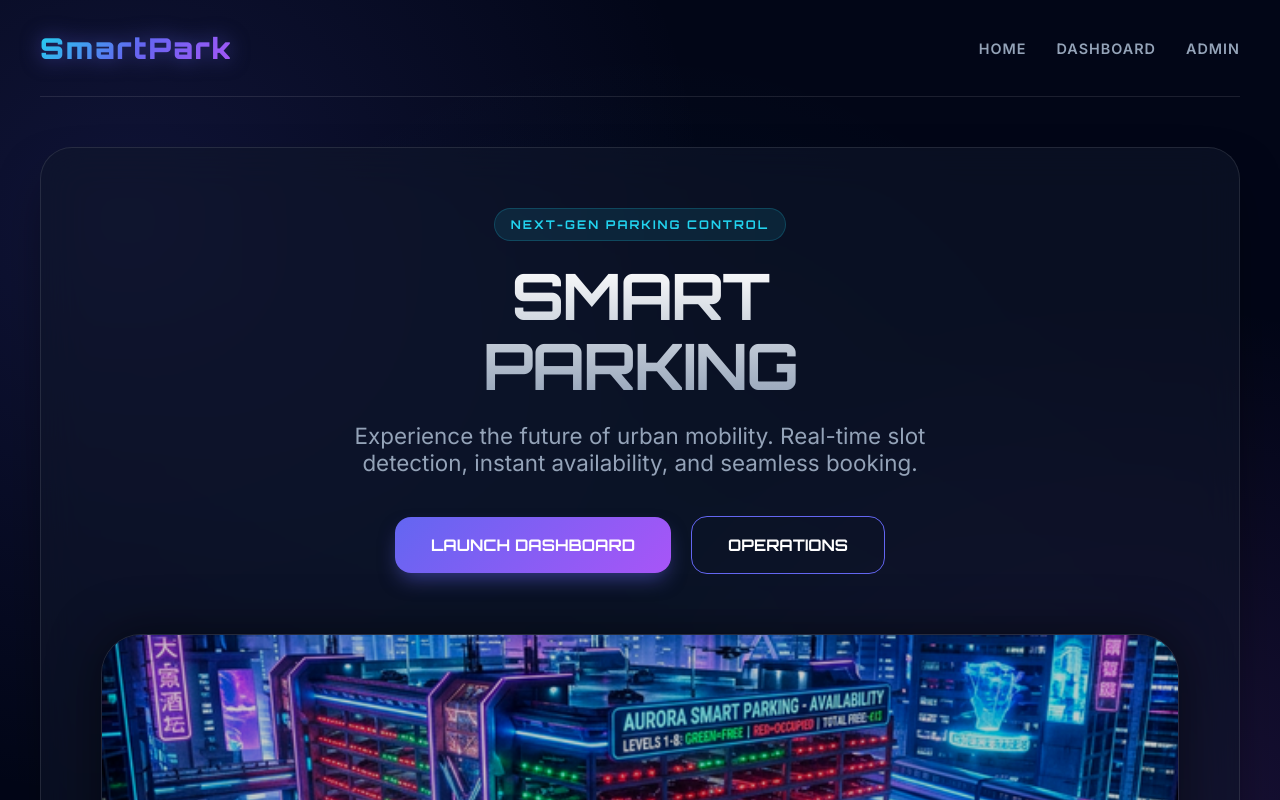
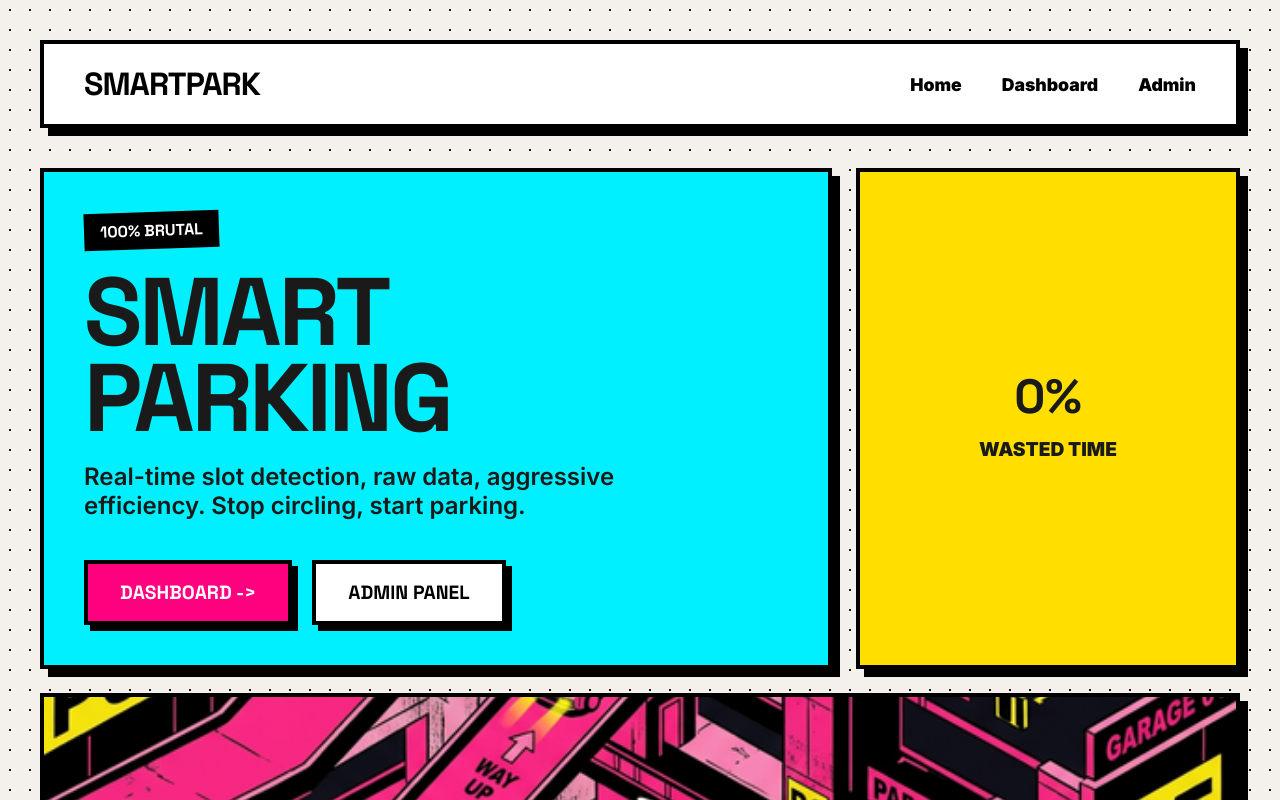
Before and after one commit to nikhil-m-star/Parking, a React (Vite) app in the folder client/: page / in a window 1280 px wide. Shown: the top 800 px of the page. Built offline with nearby package versions, Linux system fonts and the light colour scheme.

Commit message:
UI Pivot: Rebuilt interface using Avant-Garde Neo-Brutalism and Bento Grid layout based on 2024 web design trends

```diff
--- a/client/index.html
+++ b/client/index.html
@@ -8,7 +8,7 @@
   <link rel="preconnect" href="https://fonts.googleapis.com">
   <link rel="preconnect" href="https://fonts.gstatic.com" crossorigin>
   <link
-    href="https://fonts.googleapis.com/css2?family=Inter:wght@300;400;600;800&family=Orbitron:wght@400;700;900&display=swap"
+    href="https://fonts.googleapis.com/css2?family=Inter:wght@400;600;900&family=Space+Grotesk:wght@500;700;900&display=swap"
     rel="stylesheet">
 </head>
 
--- a/client/src/App.css
+++ b/client/src/App.css
@@ -1,15 +1,13 @@
 :root {
-    --primary: #6366f1;
-    --primary-glow: rgba(99, 102, 241, 0.5);
-    --secondary: #a855f7;
-    --accent: #22d3ee;
-    --bg-dark: #020617;
-    --card-bg: rgba(15, 23, 42, 0.6);
-    --border-glow: rgba(255, 255, 255, 0.1);
-    --text-main: #f8fafc;
-    --text-dim: #94a3b8;
-    --success: #10b981;
-    --danger: #ef4444;
+    --bg-color: #f4f0ec;
+    --text-main: #1a1a1a;
+    --brutal-yellow: #ffde00;
+    --brutal-pink: #ff007f;
+    --brutal-cyan: #00f0ff;
+    --brutal-green: #00ff66;
+    --black: #000000;
+    --border-width: 4px;
+    --shadow-color: #000000;
 }
 
 * {
@@ -20,193 +18,208 @@
 
 body {
     font-family: 'Inter', sans-serif;
-    background-color: var(--bg-dark);
+    background-color: var(--bg-color);
     color: var(--text-main);
     min-height: 100vh;
     overflow-x: hidden;
-    position: relative;
-    background-image:
-        radial-gradient(circle at 10% 20%, rgba(99, 102, 241, 0.15) 0%, transparent 40%),
-        radial-gradient(circle at 90% 80%, rgba(168, 85, 247, 0.15) 0%, transparent 40%),
-        radial-gradient(circle at 50% 50%, rgba(34, 211, 238, 0.05) 0%, transparent 60%);
+    background-image: radial-gradient(var(--text-main) 1px, transparent 1px);
+    background-size: 20px 20px;
 }
 
 .app-container {
-    max-width: 1300px;
+    max-width: 1400px;
     margin: 0 auto;
-    padding: 0 40px;
+    padding: 40px;
 }
 
+/* Typography */
+h1,
+h2,
+h3,
+.logo {
+    font-family: 'Space Grotesk', sans-serif;
+    text-transform: uppercase;
+    font-weight: 900;
+}
+
+/* Nav */
 .navbar {
     display: flex;
     justify-content: space-between;
     align-items: center;
-    padding: 30px 0;
-    border-bottom: 1px solid var(--border-glow);
+    padding: 20px 40px;
+    background-color: #fff;
+    border: var(--border-width) solid var(--black);
+    box-shadow: 8px 8px 0px var(--shadow-color);
+    margin-bottom: 40px;
 }
 
 .logo {
-    font-family: 'Orbitron', sans-serif;
-    font-size: 1.8rem;
-    font-weight: 900;
-    letter-spacing: 2px;
-    background: linear-gradient(135deg, var(--accent), var(--primary), var(--secondary));
-    -webkit-background-clip: text;
-    background-clip: text;
-    -webkit-text-fill-color: transparent;
+    font-size: 2rem;
+    color: var(--black);
     text-decoration: none;
-    filter: drop-shadow(0 0 10px var(--primary-glow));
+    letter-spacing: -1px;
 }
 
 .links a {
-    color: var(--text-dim);
+    color: var(--black);
     text-decoration: none;
-    margin-left: 30px;
-    font-size: 0.9rem;
-    font-weight: 600;
-    text-transform: uppercase;
-    letter-spacing: 1px;
-    transition: all 0.3s ease;
+    margin-left: 40px;
+    font-weight: 900;
+    font-size: 1.1rem;
+    transition: transform 0.1s;
+    display: inline-block;
 }
 
 .links a:hover {
-    color: var(--accent);
-    text-shadow: 0 0 10px var(--accent);
+    transform: translate(-2px, -2px);
+    text-shadow: 2px 2px 0px var(--brutal-yellow);
 }
 
-.glass-card {
-    background: var(--card-bg);
-    backdrop-filter: blur(20px);
-    -webkit-backdrop-filter: blur(20px);
-    border: 1px solid var(--border-glow);
-    border-radius: 32px;
-    padding: 60px;
-    margin-top: 50px;
-    box-shadow: 0 25px 50px -12px rgba(0, 0, 0, 0.5);
+/* Bento Grid */
+.bento-grid {
+    display: grid;
+    grid-template-columns: repeat(12, 1fr);
+    grid-gap: 24px;
+}
+
+.bento-item {
+    background: #fff;
+    border: var(--border-width) solid var(--black);
+    box-shadow: 8px 8px 0px var(--shadow-color);
+    padding: 40px;
+    display: flex;
+    flex-direction: column;
+    justify-content: center;
+    transition: transform 0.2s, box-shadow 0.2s;
+}
+
+.bento-item:hover {
+    transform: translate(-4px, -4px);
+    box-shadow: 12px 12px 0px var(--shadow-color);
+}
+
+.hero-main {
+    grid-column: span 8;
+    background-color: var(--brutal-cyan);
+}
+
+.hero-side {
+    grid-column: span 4;
+    background-color: var(--brutal-yellow);
+    align-items: center;
     text-align: center;
 }
 
-h1 {
-    font-family: 'Orbitron', sans-serif;
-    font-size: 4rem;
-    font-weight: 700;
-    margin-bottom: 20px;
-    letter-spacing: -2px;
-    line-height: 1.1;
-    background: linear-gradient(to bottom, #fff, #94a3b8);
-    -webkit-background-clip: text;
-    background-clip: text;
-    -webkit-text-fill-color: transparent;
+.hero-image {
+    grid-column: span 12;
+    padding: 0;
+    overflow: hidden;
+    height: 400px;
 }
 
-p {
-    color: var(--text-dim);
-    font-size: 1.25rem;
-    margin-bottom: 2rem;
+.hero-image img {
+    width: 100%;
+    height: 100%;
+    object-fit: cover;
+    border-bottom: var(--border-width) solid var(--black);
 }
 
-.hero-text {
-    font-size: 1.4rem;
+/* Hero Content */
+h1 {
+    font-size: 6rem;
+    line-height: 0.9;
+    letter-spacing: -3px;
+    margin-bottom: 20px;
+}
+
+p.hero-text {
+    font-size: 1.5rem;
+    font-weight: 600;
+    max-width: 600px;
     margin-bottom: 40px;
-    max-width: 600px;
-    margin-left: auto;
-    margin-right: auto;
+}
+
+/* Buttons */
+.nav-buttons {
+    display: flex;
+    gap: 20px;
 }
 
 .btn {
-    font-family: 'Orbitron', sans-serif;
-    background: linear-gradient(135deg, var(--primary), var(--secondary));
-    color: white;
-    padding: 18px 36px;
-    border-radius: 16px;
+    font-family: 'Space Grotesk', sans-serif;
+    background-color: var(--brutal-pink);
+    color: #fff;
+    padding: 16px 32px;
+    font-size: 1.2rem;
+    font-weight: 900;
+    text-transform: uppercase;
     text-decoration: none;
-    font-weight: 700;
+    border: var(--border-width) solid var(--black);
+    box-shadow: 6px 6px 0px var(--shadow-color);
+    transition: all 0.1s ease;
+    cursor: pointer;
     display: inline-block;
-    transition: all 0.4s cubic-bezier(0.175, 0.885, 0.32, 1.275);
-    box-shadow: 0 10px 20px -5px var(--primary-glow);
 }
 
-.btn:hover {
-    transform: translateY(-5px) scale(1.05);
-    box-shadow: 0 20px 40px -10px var(--primary-glow);
+.btn:active {
+    transform: translate(6px, 6px);
+    box-shadow: 0px 0px 0px var(--shadow-color);
 }
 
 .btn.secondary {
-    background: transparent;
-    border: 1px solid var(--primary);
-    margin-left: 20px;
-    box-shadow: none;
+    background-color: #fff;
+    color: var(--black);
 }
 
-.btn.secondary:hover {
-    background: rgba(99, 102, 241, 0.1);
-    box-shadow: 0 0 20px var(--primary-glow);
+/* Tags / Badges */
+.badge {
+    display: inline-block;
+    padding: 8px 16px;
+    background-color: var(--black);
+    color: #fff;
+    font-family: 'Space Grotesk', sans-serif;
+    font-size: 1rem;
+    font-weight: 700;
+    text-transform: uppercase;
+    margin-bottom: 20px;
+    align-self: flex-start;
+    transform: rotate(-2deg);
+}
+
+/* Slots Grid - Override for specific components */
+.slot-container {
+    grid-column: span 12;
+    background: transparent;
+    box-shadow: none;
+    border: none;
+    padding: 0;
 }
 
 .slot-grid {
     display: grid;
-    grid-template-columns: repeat(auto-fit, minmax(200px, 1fr));
-    gap: 25px;
+    grid-template-columns: repeat(auto-fit, minmax(250px, 1fr));
+    gap: 24px;
     margin-top: 40px;
 }
 
 .slot {
-    padding: 40px 20px;
-    border-radius: 24px;
-    font-family: 'Orbitron', sans-serif;
-    font-weight: 700;
+    background: #fff;
+    padding: 40px;
+    border: var(--border-width) solid var(--black);
+    box-shadow: 6px 6px 0px var(--shadow-color);
+    font-family: 'Space Grotesk', sans-serif;
+    font-weight: 900;
+    font-size: 1.5rem;
     text-transform: uppercase;
-    letter-spacing: 1px;
-    transition: all 0.3s ease;
-    border: 1px solid transparent;
+    text-align: center;
 }
 
 .slot.free {
-    background: rgba(16, 185, 129, 0.05);
-    border-color: rgba(16, 185, 129, 0.2);
-    color: var(--success);
-}
-
-.slot.free:hover {
-    background: rgba(16, 185, 129, 0.1);
-    box-shadow: 0 0 30px rgba(16, 185, 129, 0.2);
-    transform: scale(1.02);
+    background-color: var(--brutal-green);
 }
 
 .slot.occupied {
-    background: rgba(239, 68, 68, 0.05);
-    border-color: rgba(239, 68, 68, 0.2);
-    color: var(--danger);
-    opacity: 0.7;
+    background-color: var(--brutal-pink);
+    color: #fff;
 }
-
-.hero-img-container {
-    margin-top: 60px;
-    border-radius: 40px;
-    overflow: hidden;
-    border: 1px solid var(--border-glow);
-    box-shadow: 0 0 50px rgba(0, 0, 0, 0.5);
-    position: relative;
-}
-
-.hero-img {
-    width: 100%;
-    height: 400px;
-    object-fit: cover;
-    filter: saturate(1.2) brightness(0.8);
-}
-
-.badge {
-    display: inline-block;
-    padding: 8px 16px;
-    border-radius: 100px;
-    background: rgba(34, 211, 238, 0.1);
-    color: var(--accent);
-    font-family: 'Orbitron', sans-serif;
-    font-size: 0.75rem;
-    font-weight: 700;
-    letter-spacing: 2px;
-    text-transform: uppercase;
-    margin-bottom: 20px;
-    border: 1px solid rgba(34, 211, 238, 0.2);
-}
--- a/client/src/App.jsx
+++ b/client/src/App.jsx
@@ -3,40 +3,53 @@ import { BrowserRouter as Router, Routes, Route, Link } from 'react-router-dom';
 import './App.css';
 
 const Home = () => (
-    <div className="glass-card">
-        <span className="badge">Next-Gen Parking Control</span>
-        <h1>SMART<br />PARKING</h1>
-        <p className="hero-text">Experience the future of urban mobility. Real-time slot detection, instant availability, and seamless booking.</p>
-        <div className="nav-buttons">
-            <Link to="/dashboard" className="btn">LAUNCH DASHBOARD</Link>
-            <Link to="/admin" className="btn secondary">OPERATIONS</Link>
+    <div className="bento-grid">
+        <div className="bento-item hero-main">
+            <span className="badge">100% Brutal</span>
+            <h1>SMART<br />PARKING</h1>
+            <p className="hero-text">Real-time slot detection, raw data, aggressive efficiency. Stop circling, start parking.</p>
+            <div className="nav-buttons">
+                <Link to="/dashboard" className="btn">DASHBOARD -></Link>
+                <Link to="/admin" className="btn secondary">ADMIN PANEL</Link>
+            </div>
         </div>
-        <div className="hero-img-container">
+        <div className="bento-item hero-side">
+            <h2 style={{ fontSize: '3rem' }}>0%</h2>
+            <p style={{ fontWeight: 900, fontSize: '1.2rem', margin: '10px 0' }}>WASTED TIME</p>
+        </div>
+        <div className="bento-item hero-image">
             <img
-                src="/futuristic_smart_city_parking.png"
-                alt="Futuristic Smart City"
-                className="hero-img"
+                src="/neo_brutalist_parking.png"
+                alt="Neo-Brutalist Isometric Parking Garage"
             />
         </div>
     </div>
 );
 
 const Dashboard = () => (
-    <div className="glass-card">
-        <h1>Parking Dashboard</h1>
-        <p>Real-time slot availability will appear here.</p>
-        <div className="slot-grid">
-            {/* Slots will be mapped here */}
-            <div className="slot free">Slot 1: Free</div>
-            <div className="slot occupied">Slot 2: Occupied</div>
+    <div className="bento-grid">
+        <div className="bento-item" style={{ gridColumn: 'span 12', backgroundColor: 'var(--brutal-yellow)' }}>
+            <h1>Dashboard</h1>
+            <p style={{ fontWeight: 600, fontSize: '1.5rem', margin: 0 }}>LIVE FEED // ZONE ALPHA</p>
+        </div>
+        <div className="bento-item slot-container">
+            <div className="slot-grid">
+                {/* Slots will be mapped here */}
+                <div className="slot free">P-01<br /><span style={{ fontSize: '1rem', display: 'block', marginTop: '10px' }}>FREE</span></div>
+                <div className="slot occupied">P-02<br /><span style={{ fontSize: '1rem', display: 'block', marginTop: '10px' }}>TAKEN</span></div>
+                <div className="slot free">P-03<br /><span style={{ fontSize: '1rem', display: 'block', marginTop: '10px' }}>FREE</span></div>
+                <div className="slot occupied">P-04<br /><span style={{ fontSize: '1rem', display: 'block', marginTop: '10px' }}>TAKEN</span></div>
+            </div>
         </div>
     </div>
 );
 
 const Admin = () => (
-    <div className="glass-card">
-        <h1>Admin Panel</h1>
-        <p>Manage parking locations and view analytics.</p>
+    <div className="bento-grid">
+        <div className="bento-item" style={{ gridColumn: 'span 12', backgroundColor: 'var(--brutal-pink)' }}>
+            <h1 style={{ color: '#fff' }}>Root Access</h1>
+            <p style={{ color: '#fff', fontWeight: 600, fontSize: '1.5rem', margin: 0 }}>SYSTEM DIAGNOSTICS & CONTROL</p>
+        </div>
     </div>
 );
 
```
Also changed, not shown: client/public/neo_brutalist_parking.png (added).
